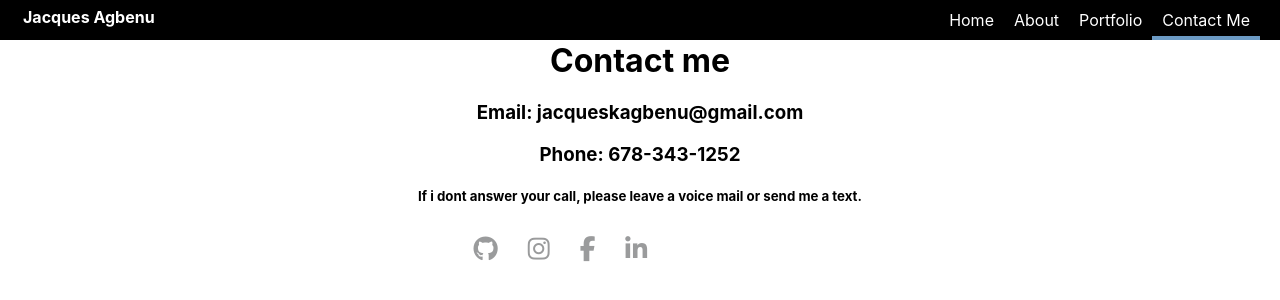
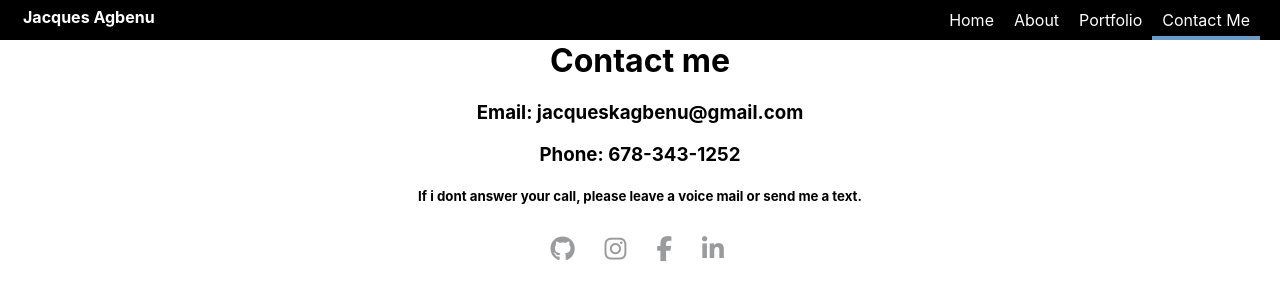
Before and after one commit to Jagbenu1/Portfolio_new, a React (Create React App) app: page /contact in a window 1280 px wide. Shown: the top 300 px of the page. Built offline with nearby package versions, Linux system fonts and the light colour scheme.

Commit message:
Social_update

```diff
--- a/src/components/Social/Social.module.css
+++ b/src/components/Social/Social.module.css
@@ -30,12 +30,12 @@
 
 @media screen and (min-width: 768px){
     .Social{
-        left:39.5%;
+        left:38%;
     }
 }
 
 @media screen and (min-width: 1200px){
     .Social{
-        left: 37%;
+        left: 43%;
     }
 }
```
